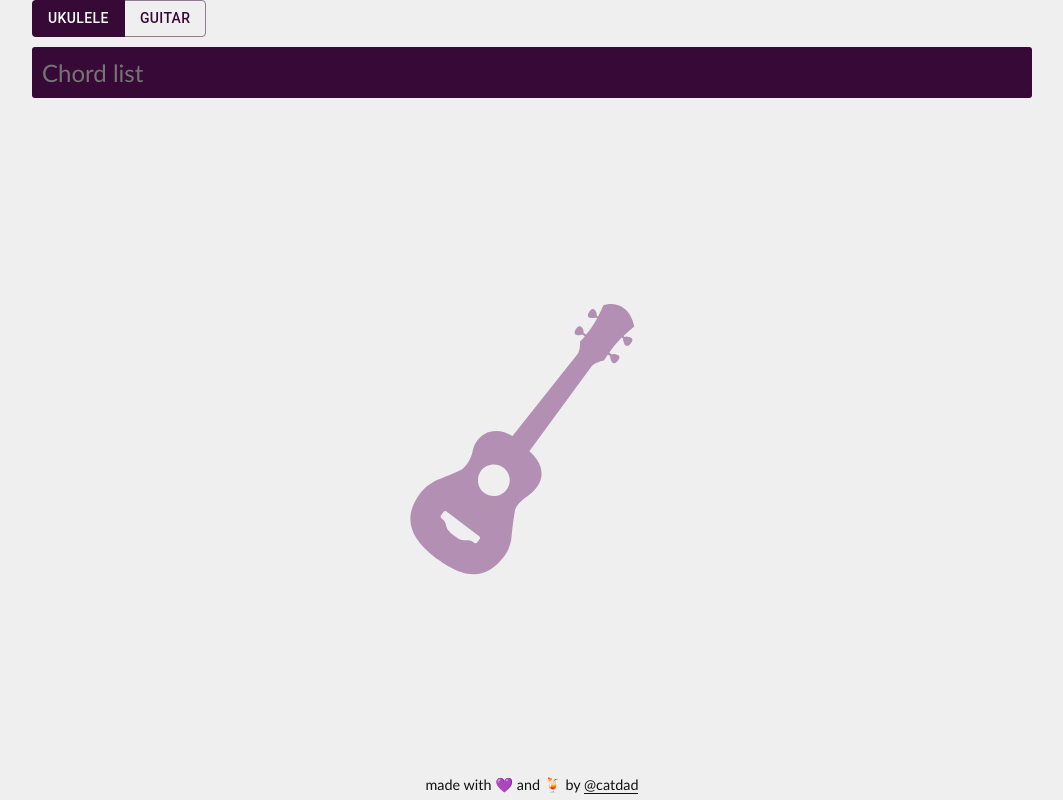
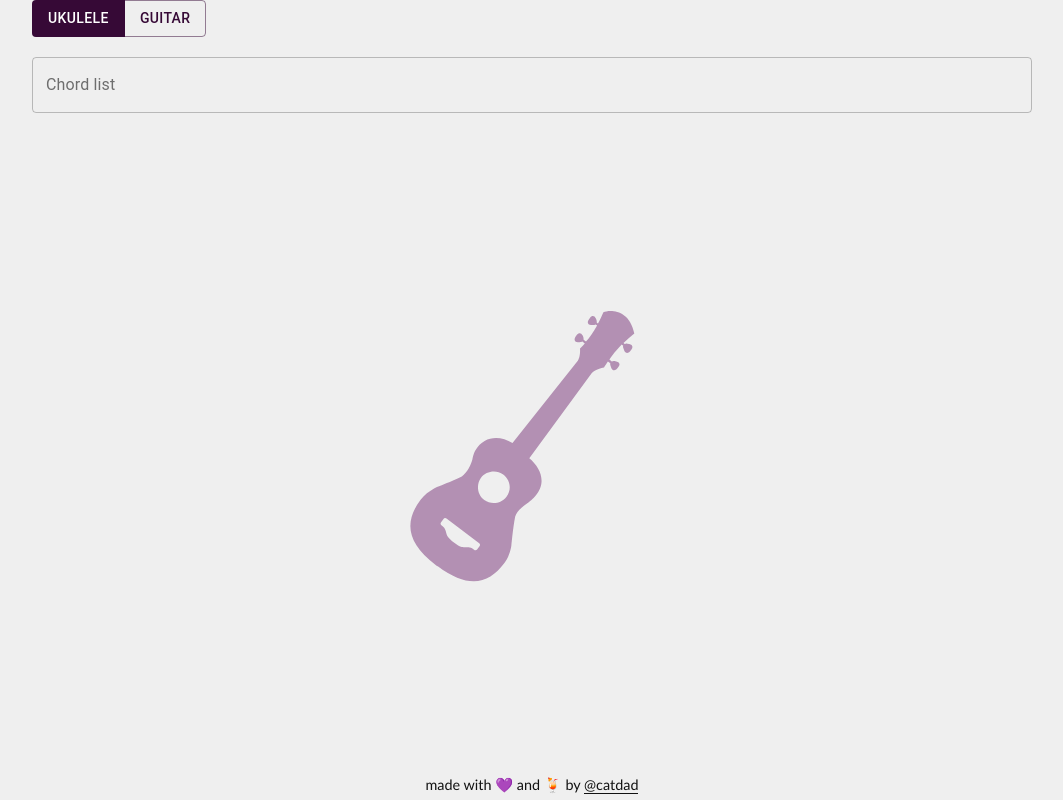
Before and after one commit to catdad/chord-explorer, a React (Vite) app: page / in a window 1280 px wide. Shown: the whole page, without its empty margins (108-1171 px from the left). Built offline with nearby package versions, Linux system fonts and the light colour scheme.

Commit message:
using mui text control for chord input

```diff
--- a/src/components/ChordInput/ChordInput.css
+++ b/src/components/ChordInput/ChordInput.css
@@ -1,32 +1,3 @@
-.chord-input {
-  width: 100%;
-  padding: 10px 0;
-
-  --font-color: var(--color-light);
-  --back-color: var(--primary);
+.chord-input.chord-input {
+  padding: 20px 0 10px;
 }
-
-.chord-input input {
-  width: 100%;
-  line-height: 1.3;
-  font-size: 1.5em;
-  padding: 10px;
-  border: none;
-  border-radius: 3px;
-
-  color: var(--font-color);
-  background: var(--back-color);
-}
-
-.chord-input input:focus {
-  outline: none;
-  box-shadow: 0px 0px 0px 2px var(--color-negative);
-}
-
-.chord-input input::-webkit-input-placeholder,
-.chord-input input::-moz-placeholder,
-.chord-input input:-moz-placeholder,
-.chord-input input:-ms-input-placeholder,
-.chord-input input:placeholder {
-  color: rgba(117, 117, 117, 0.7);
-}
--- a/src/components/ChordInput/ChordInput.jsx
+++ b/src/components/ChordInput/ChordInput.jsx
@@ -1,15 +1,19 @@
 import React from 'react';
+import TextField from '@material-ui/core/TextField';
+import FormControl from '@material-ui/core/FormControl';
+
 import './ChordInput.css';
 import { noop } from '../../utils.js';
 
 export default function ChordInput({ value = '', onChange = noop } = {}) {
   return (
-    <div className="chord-input">
-      <input
+    <FormControl fullWidth className="chord-input">
+      <TextField
+        label="Chord list"
+        variant="outlined"
+        value={ value }
         onChange={ onChange }
-        placeholder="Chord list"
-        value={ value }
       />
-    </div>
+    </FormControl>
   );
 }
```
